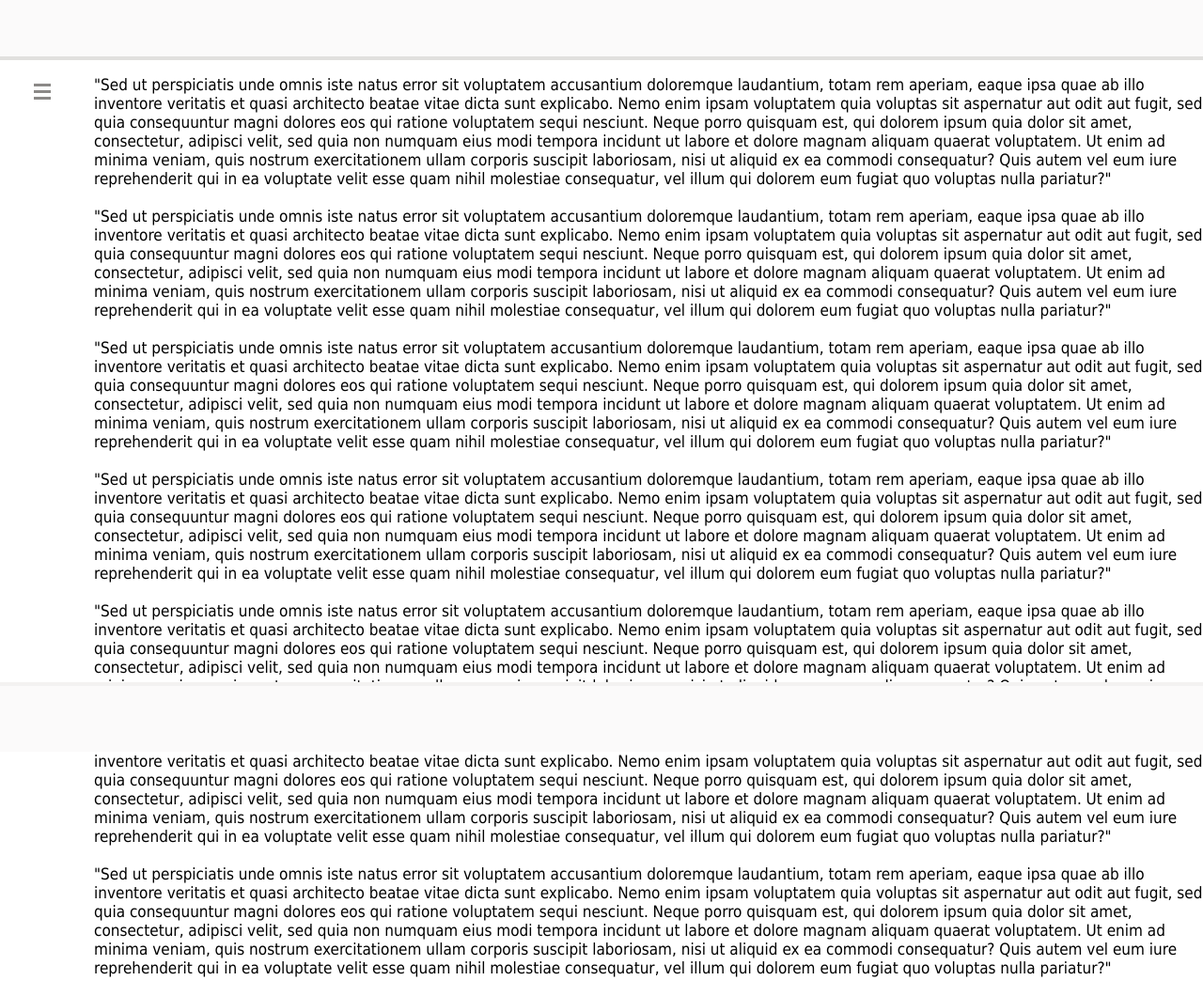
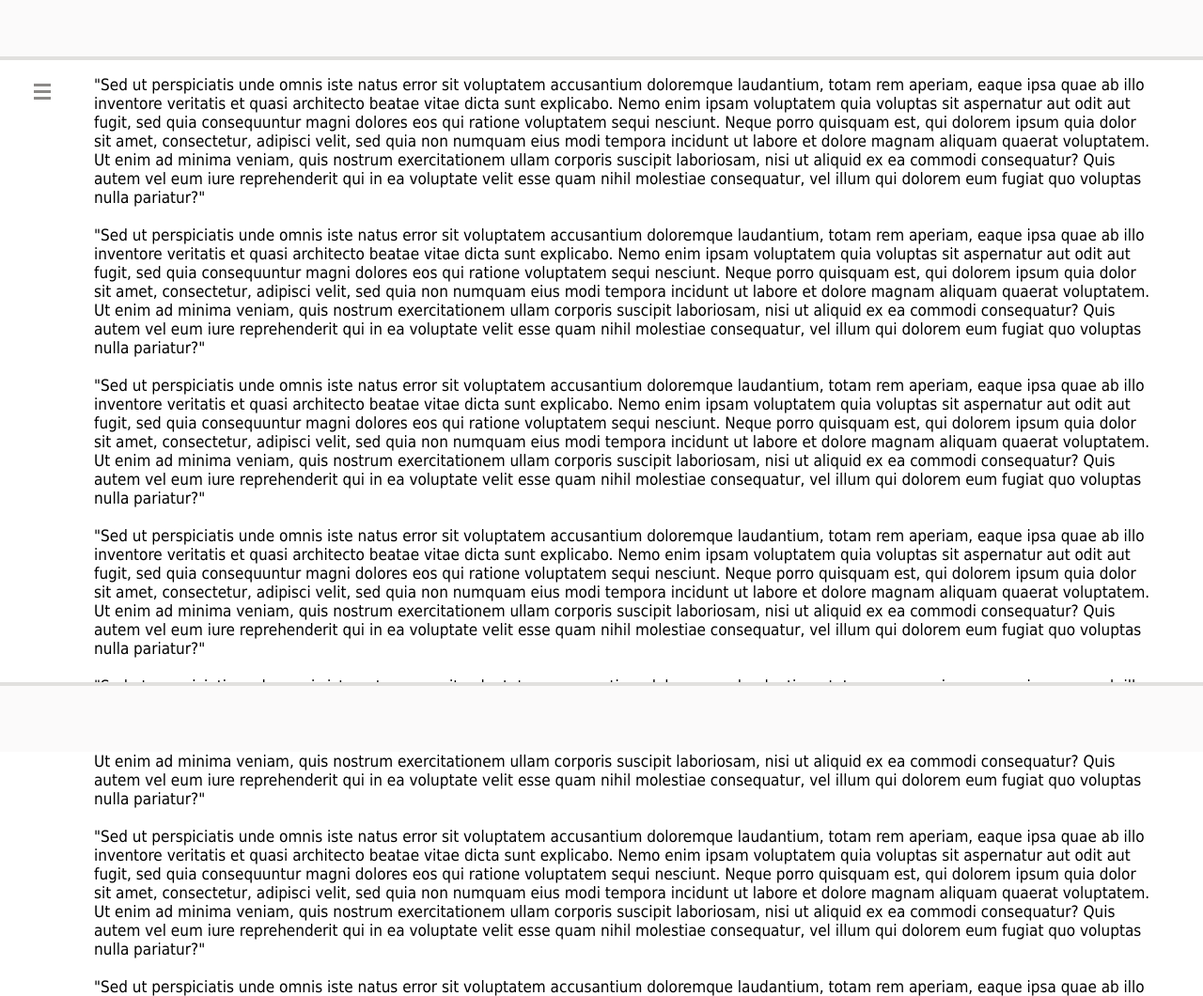
Before and after one commit to GrynIlya/HomeWork4Layout, a website: page src/views/index.html in a window 1280 px wide. Shown: the top 1060 px of the page at 94% size. Drawn offline with nearby package versions, Linux system fonts and the light colour scheme; files that its build step writes are made by us from their sources.

Commit message:
sidebar debag

```diff
--- a/src/styles/article/article.less
+++ b/src/styles/article/article.less
@@ -2,6 +2,7 @@
   margin-top: 80px;
   margin-bottom:74px;
   margin-left: 50px;
+  margin-right:50px;
    &-text{
      margin-left: 50px;
      margin-top: 10px;
--- a/src/styles/footer/footer.less
+++ b/src/styles/footer/footer.less
@@ -3,7 +3,7 @@
   height: 70px;
   position: fixed;
   bottom:0px;
-  border-top: 4px solid #f3f2f1;
+  border-top: 4px solid #e1e0de;
   background: #fbfafa;
 
 }
--- a/src/styles/header/header.less
+++ b/src/styles/header/header.less
@@ -5,4 +5,5 @@
   height: 60px;
   background: #fbfafa;
   border-bottom: 4px solid #e1e0de;
+  z-index: 100;
 }
--- a/src/views/index.html
+++ b/src/views/index.html
@@ -51,8 +51,8 @@
 						laudantium, totam rem aperiam, eaque ipsa quae ab illo inventore veritatis et quasi architecto beatae vitae dicta sunt explicabo. Nemo enim ipsam voluptatem quia voluptas sit aspernatur aut odit aut fugit, sed quia consequuntur magni dolores eos qui ratione voluptatem sequi nesciunt. Neque porro quisquam est, qui dolorem ipsum quia dolor sit amet, consectetur, adipisci velit, sed quia non numquam eius modi tempora incidunt ut labore et dolore magnam aliquam quaerat voluptatem. Ut enim ad minima veniam, quis nostrum exercitationem ullam corporis suscipit laboriosam, nisi ut aliquid ex ea commodi consequatur? Quis autem vel eum iure reprehenderit qui in ea voluptate velit esse quam nihil molestiae consequatur, vel illum qui dolorem eum fugiat quo voluptas nulla pariatur?"
 					</div>
 				</article>
-				<footer class="footer"></footer>
 			</div>
+			<footer class="footer"></footer>
 		</div>
 	</main>
 </body>
```
Also changed, not shown: dist/css/style.css, dist/index.html.
